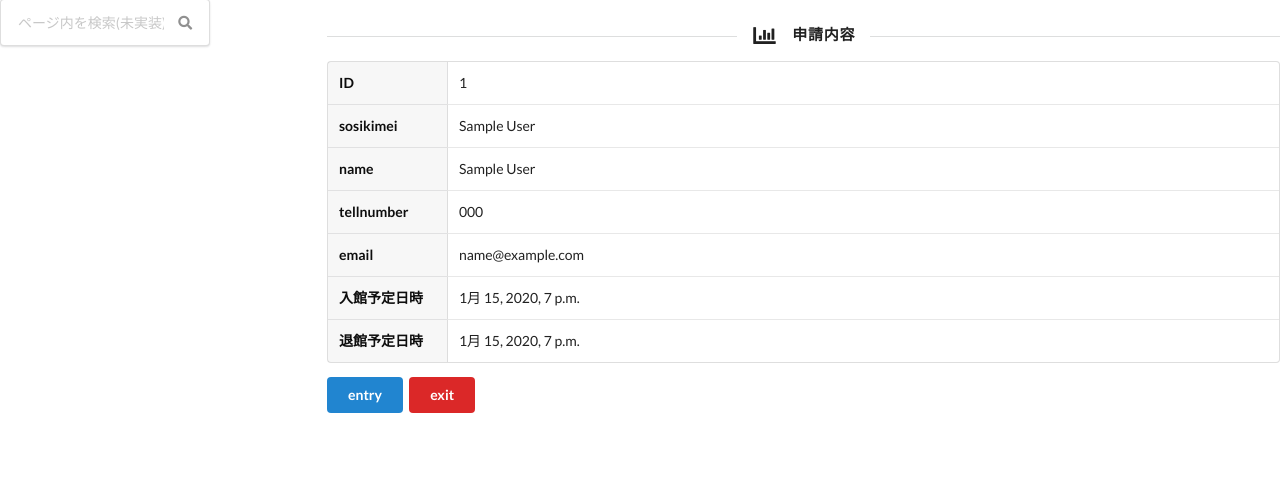
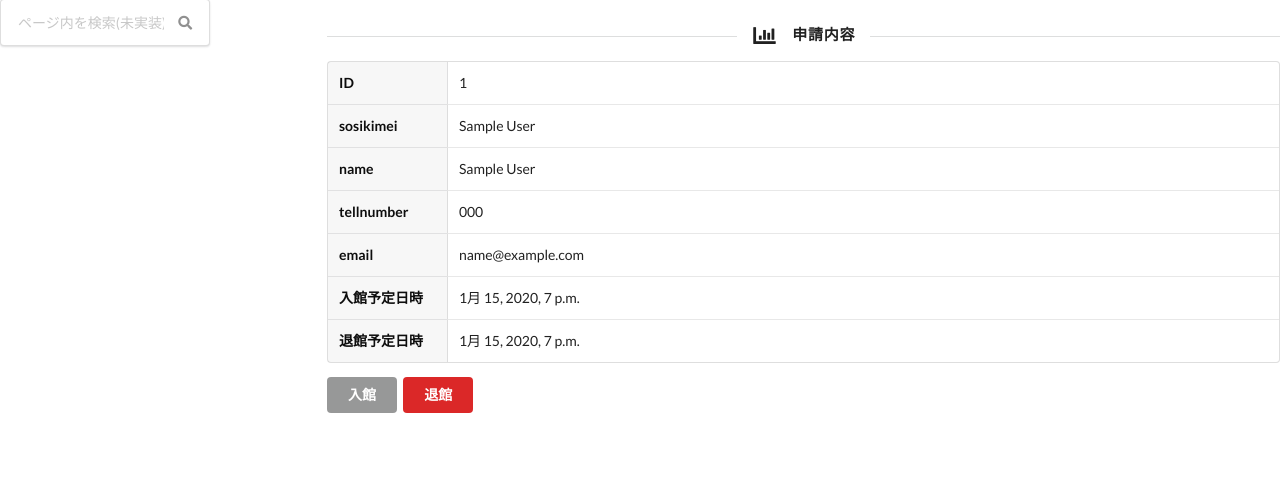
Before and after one commit to t17cs015/T01_deploy, a Django app: page /management_system/performance/1/ in a window 1280 px wide. Shown: the part 64-545 px from the top of the page. Run offline with Django 3.2, Linux system fonts and the light colour scheme; tables that the repository leaves empty hold one stand-in row (values such as "Sample post"); some libraries are stand-ins or nearby versions.

Commit message:
[make] 入退館記録を実装
DCセンター入り口端末用入退館記録を実装
入力したデータの確認用画面は未実装

```diff
--- a/management_system/templates/management_system/request_performance.html
+++ b/management_system/templates/management_system/request_performance.html
@@ -39,9 +39,13 @@
     </tr>
   </tbody>
 </table>
-
-<button class="ui blue button" type = "submit/" value = 'hello' onclick='return confirm("本当に削除しますか？");'><font style="vertical-align: inherit;"><font style="vertical-align: inherit;">entry</font></font></button>
-<button class="ui red button" type = "subumit/"><font style="vertical-align: inherit;"><font style="vertical-align: inherit;">exit</font></font></button>
+{% ifequal form_message "入館" %}
+<button class="ui blue button" type = "submit/" value = 'enter' onclick='return confirm("入館します");'><font style="vertical-align: inherit;"><font style="vertical-align: inherit;">入館 </font></font></button>
+<button class="ui black button" disabled="disabled"><font style="vertical-align: inherit;"><font style="vertical-align: inherit;">退館</font></font></button>
+{% else %}
+<button class="ui black button" type = "subumit/" disabled="disabled"><font style="vertical-align: inherit;"><font style="vertical-align: inherit;">入館</font></font></button>
+<button class="ui red button" value = 'enter' onclick='return confirm("退館します");'><font style="vertical-align: inherit;"><font style="vertical-align: inherit;">退館 </font></font></button>
+{%endifequal%}
 <!-- <input type='submit'/> -->
  </form>
  {% endblock %}
--- a/management_system/urls.py
+++ b/management_system/urls.py
@@ -4,7 +4,7 @@ from .views import RequestAddView , RequestMainView ,RequestPerformanceView , Re
 from . import views
 
 urlpatterns = [
-    path('main', RequestMainView.as_view(), name='main'),
+    path('main/', RequestMainView.as_view(), name='main'),
     # ex: /polls/5/
     # path('<int:request_id>/', views.detail, name='detail'),
     # ex: /polls/5/results/
--- a/management_system/views.py
+++ b/management_system/views.py
@@ -16,20 +16,6 @@ from .models import Request , Customer
 class RequestMainView(TemplateView):
     template_name = 'management_system/request_main.html'
 
-
-# def index(request):
-#     # return HttpResponse('Hello, world. You're at the management_system index.')
-
-# def detail(request, request_id):
-#     return HttpResponse('You're looking at request %s.' % request_id)
-
-# def results(request, request_id):
-#     response = 'You're looking at the results of request %s.'
-#     return HttpResponse(response % request_id)
-
-# def vote(request, request_id):
-#     return HttpResponse('You're voting on request %s.' % request_id)
-
 class RequestAddView(CreateView):
     model = Request
     # fields = ('scheduled_entry_datetime', 'scheduled_exit_datetime', 'email')
@@ -43,8 +29,6 @@ class RequestAddView(CreateView):
         # print(form)
         if form.is_valid():
             obj = form.save(commit=False)
-            # now = datetime.datetime.now(pytz.timezone('UTC'))
-            # obj.request_datetime = now.astimezone().strftime('%Y-%m-%d %H:%M:%S')
             obj.request_datetime = timezone.localtime()
             obj.password = ''.join([random.choice(string.digits) for i in range(4)])
             obj.save()
@@ -78,11 +62,11 @@ class RequestLoginView(TemplateView):
     def post(self, request, *args, **kwargs):
         request_id = self.request.POST.get('request_id')
         request = get_object_or_404(Request, pk=request_id)
-        print(self.request.POST.get("password"))
-        print(type(self.request.POST.get("password")))
+        print(self.request.POST.get('password'))
+        print(type(self.request.POST.get('password')))
         print(request.password)
         print(type(request.password))
-        if(int(self.request.POST.get("password")) == request.password ):
+        if(int(self.request.POST.get('password')) == request.password ):
             print('login sucsess')
             print('loginId:' + request_id)
             return HttpResponseRedirect(reverse('performance', kwargs = {'pk':request_id}))
@@ -104,25 +88,29 @@ class RequestPerformanceView(TemplateView):
     success_url = 'main/'
 
     def post(self, request, *args, **kwargs):
-        print(request.POST)
-        if 'hello' in request.POST:
-            print('hello')
 
-        print("entry")
-        print("self")
+        print('entry')
+        print('self')
         print(self)
-        print("request")
+        print('request')
         print(request)
-        print("args")
+        print('args')
         print(args)
-        print("kwargs")
+        print('kwargs')
         print(kwargs)
+
         request = get_object_or_404(Request,pk=kwargs.get('pk'))
-        request.entry_datetime = timezone.localtime()
+        if(request.entry_datetime==None):
+            request.entry_datetime = timezone.localtime()
+        elif(request.exit_datetime==None):
+            request.exit_datetime = timezone.localtime()
+        else:
+            print('already logined')
+            return HttpResponseRedirect(reverse('main'))
         request.save()
         print (request)
 
-        #         request_id = self.request.POST.get("request_id")
+        #         request_id = self.request.POST.get('request_id')
         # request = get_object_or_404(Request, pk=request_id)
         # request.entry_datetime = timezone.localtime()
 
@@ -136,7 +124,7 @@ class RequestPerformanceView(TemplateView):
         # request.scheduled_exit_datetime = scheduled_exit_datetime
         # request.entry_datetime = entry_datetime
         # request.save()
-        return HttpResponseRedirect(reverse('main'))
+        return HttpResponseRedirect(reverse('login'))
 
     def get_context_data(self, **kwarg):
         context = super().get_context_data(**kwarg)
@@ -151,31 +139,27 @@ class RequestPerformanceView(TemplateView):
             print('getSucsess')
             request = get_object_or_404(Request,pk=kwarg.get('pk'))
             customer = get_object_or_404(Customer,pk=request.request_id)
-            # context= self.get_context_data(request=request,customer = customer)
             context['form_id'] = {'request_id':kwarg.get('pk')}
+            context['form_request'] = request
+            context['form_customer'] = customer
+            if(request.entry_datetime == None):
+                context['form_message'] = "入館"
+            elif(request.exit_datetime==None):
+                context['form_message'] = "退館"
+            else:
+                print('already logined')
 
-            context['form_request'] = request
-            # RequestGetForm(initial={
-            #     'email':request.email,
-            #     'scheduled_entry_datetime':request.scheduled_entry_datetime,
-            #     'scheduled_exit_datetime':request.scheduled_exit_datetime,
-            #     'request.entry_datetime':request.entry_datetime,
-            #     })
-            context['form_customer'] = customer
-            # CustomerForm(initial={
-            #     'organization_name':customer.organization_name,
-
-            # })
         return context
 
-    # def entry(self, **kwargs):
-    #     request_id = self.request.POST.get("request_id")
-    #     request = get_object_or_404(Request, pk=request_id)
-    #     request.entry_datetime = timezone.localtime()
-    #     request.save()
+    def entry(self, **kwargs):
+        print('hello')
+        request_id = self.request.POST.get('request_id')
+        request = get_object_or_404(Request, pk=request_id)
+        request.entry_datetime = timezone.localtime()
+        request.save()
 
-    #     return request_id
-    #     # return HttpResponseRedirect(reverse('performance', kwargs = {'pk':request_id}))
+        return request_id
+        # return HttpResponseRedirect(reverse('performance', kwargs = {'pk':request_id}))
 
-    # def exit(self, **kwargs):
-    #     return
+    def exit(self, **kwargs):
+        return
```
